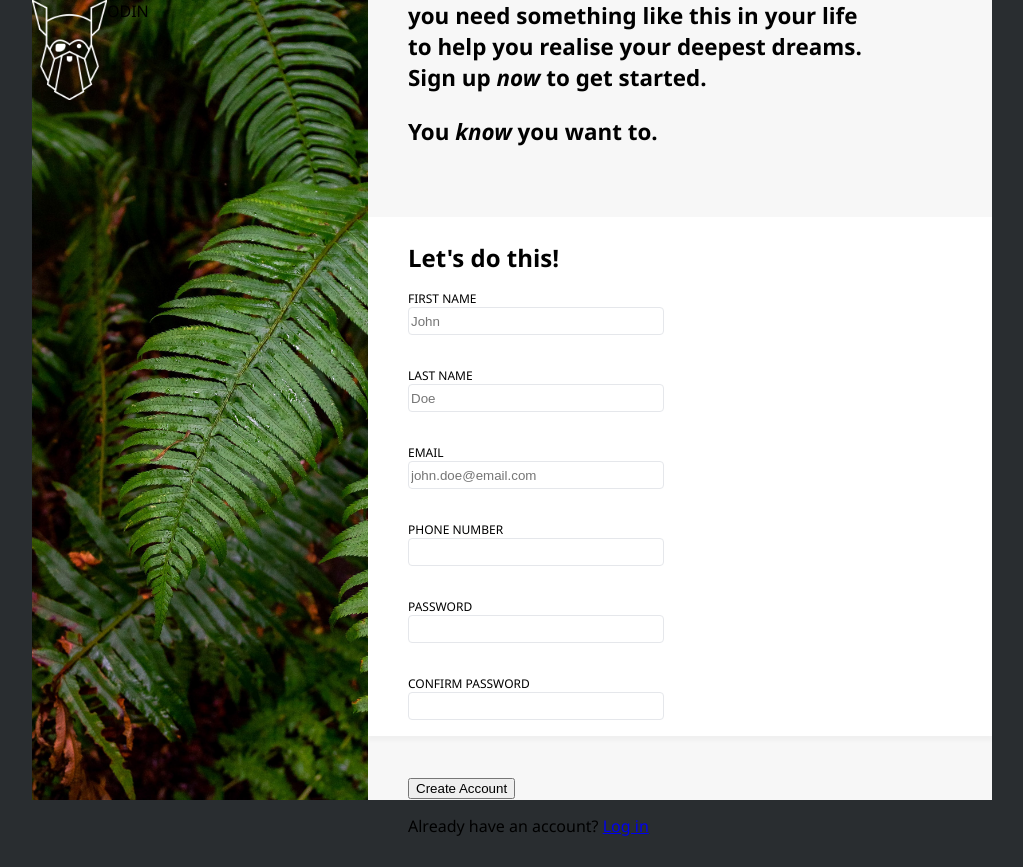
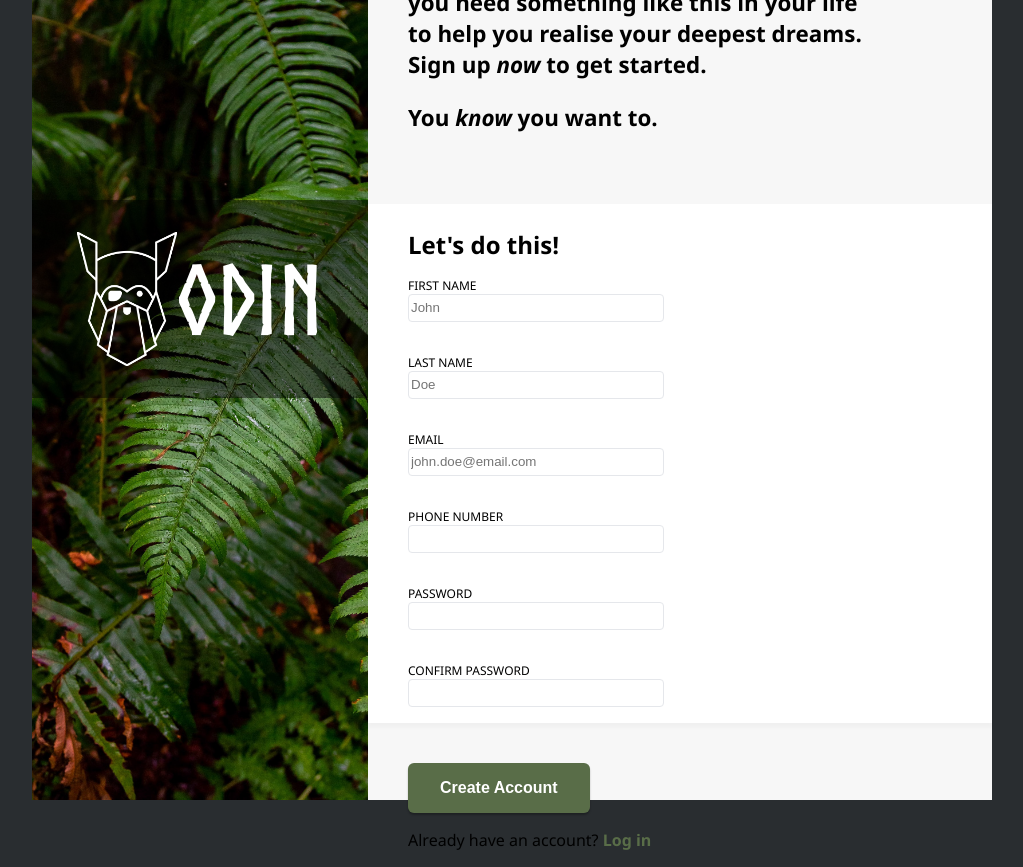
Before and after one commit to gigipink1/sign-up-form, a plain HTML site: page index.html in a window 1280 px wide. Shown: the whole page, without its empty margins (128-1151 px from the left). Drawn offline with Linux system fonts and the light colour scheme.

Commit message:
Reformat CSS for better readability and add more styling - - - - This commit adds comments and reorders the CSS file for better readability. Also new styling has been added to the links section and the sidebar section

```diff
--- a/index.html
+++ b/index.html
@@ -16,7 +16,7 @@
         </section>
         <section class="content">
             <header>
-                <p> This is not a real online service. You know you need something like
+                <p>This is not a real online service. You know you need something like
                     this in your life to help you realise your deepest dreams.
                     <br>Sign up <em>now</em> to get started.
                 </p>
@@ -24,7 +24,7 @@
             </header>
             <section class="sign-up-form">
                 <h3>Let's do this!</h3>
-               <form action="" method="get">
+               <form id=sign-up action="" method="get">
                 <ul>
                     <li>
 
@@ -41,12 +41,11 @@
                     </li>
                     <li>
                         <label for="phone">PHONE NUMBER</label>
-                        <input type="tel" id="phone" name="phone_number" pattern="[/d]">
+                        <input type="tel" id="phone" name="phone_number">
                     </li>
                     <li>
                         <label for="pwd">PASSWORD</label>
-                        <input type="password" id="pwd" name="password" pattenr="^(?=.*\d)(?=.*[a-z])(?=.*[A-Z])(?!.*\s).*$
-                        ">
+                        <input type="password" id="pwd" name="password" pattern="^(?=.*\d)(?=.*[a-z])(?=.*[A-Z])(?!.*\s).*$">
                     </li>
                     <li>
                         <label for="pwd-confirm">CONFIRM PASSWORD</label>
@@ -56,7 +55,7 @@
                </form>
             </section>
             <section class="links">
-                <button type="submit" >Create Account</button>
+                <button type="submit"  form="sign-up">Create Account</button>
                 <p>Already have an account? <a href="#">Log in</a></p>
             </section>
         </section>
--- a/style.css
+++ b/style.css
@@ -1,3 +1,10 @@
+/*shared styling */
+
+@font-face {
+    font-family: norseBold;
+    src: url(norse-bold-webfont.woff) format(woff);
+}
+
 body {
     background-color: rgb(41, 45, 48);
     height: 100vh;
@@ -5,6 +12,17 @@ body {
     margin: 0;
 }
 
+.main-container, .logo, ul, .content {
+    display: flex;
+
+}
+
+header p, h3, .links {
+    padding: 0 40px;
+    width: 80%;
+}
+
+/* sidebar styling */
 
 .sidebar {
     background-image: url(images/halie-west-25xggax4bSA-unsplash.jpg);
@@ -13,13 +31,30 @@ body {
     flex: 1 0 auto;
     align-self: stretch;
     width: 35%;
+    position: relative;
 }
 
 
 .logo-img {
-    width: 75px;
+    width: 100px;
     height:auto;
 }
+
+.logo {
+    justify-content: center;
+    align-items: center;
+    font-size: 6rem;
+    color: white;
+    background-color: rgba(0, 0, 0, 0.479);
+    position: absolute;
+    top: 25%;
+    width: 100%;
+    padding: 32px 0;
+    font-family: norseBold;
+}
+
+
+/* content styling */
 
 .main-container {
     width: 75%;
@@ -27,13 +62,34 @@ body {
     margin: auto;
     background-color: #f7f7f7;
 }
-
-.main-container, .logo, ul, .content {
-    display: flex;
+.content {
+    flex-direction: column;
+    justify-content:center;
 
 }
 
+/*header styling */
 
+header {
+    margin: 0 0 48px 0;
+    padding-right: 2rem;
+    font-size: 1.4rem;
+    font-weight: bold;
+}
+
+/*form styling */
+
+.sign-up-form {
+    background-color: white;
+    box-shadow: 0 5px 3px #00000007;
+    margin-bottom: 40px;
+    padding-top: 24px;
+}
+
+h3 {
+    font-size: 1.5rem;
+    margin:0;
+}
 
 ul {
     flex-wrap: wrap;
@@ -44,10 +100,12 @@ ul {
     margin: 0;
 
 }
+
 li {
     padding: 8px;
    margin: 8px 8px 8px 0;
 }
+
 label {
     display: block;
     font-size: 12px;
@@ -60,35 +118,40 @@ input{
     width: 250px;
     height: 1.5rem;
 
-}
-
-.sign-up-form {
-    background-color: white;
-    box-shadow: 0 5px 3px #00000007;
-    margin-bottom: 40px;
-    padding-top: 24px;
 
 }
 
-.content {
-    flex-direction: column;
-    justify-content:center;
+/* links styling */
 
-
-}
-header p, h3, .links {
-    padding: 0 40px;
-    width: 80%;
+button {
+    background-color: #596d48;
+    padding: 1rem 2rem;
+    font-size: 16px;
+    border: none;
+    border-radius: 6px;
+    font-weight: bold;
+    color: white;
+    box-shadow: 0 2px 2px rgba(0, 0, 0, 0.274);
 }
 
-header {
-    margin: 0 0 48px 0;
-    padding-right: 2rem;
-    font-size: 1.4rem;
-    font-weight: bold;
+button:active{
+    background-color:#37462b
 }
 
-h3 {
-    font-size: 1.5rem;
-    margin:0;
+a {
+    color: #596d48;
+    font-weight: bold;
+    text-decoration: none;
 }
+
+a:active {
+    color:#37462b;
+}
+
+/*input psuedo stylings */
+
+input:focus {
+    outline:none;
+    border: 1px solid rgb(6, 123, 201);
+    box-shadow: 0 2px 2px rgba(0, 0, 0, 0.205);
+}
```
Also changed, not shown: norse-bold-webfont.woff (added), norse-bold-webfont.woff2 (added).
